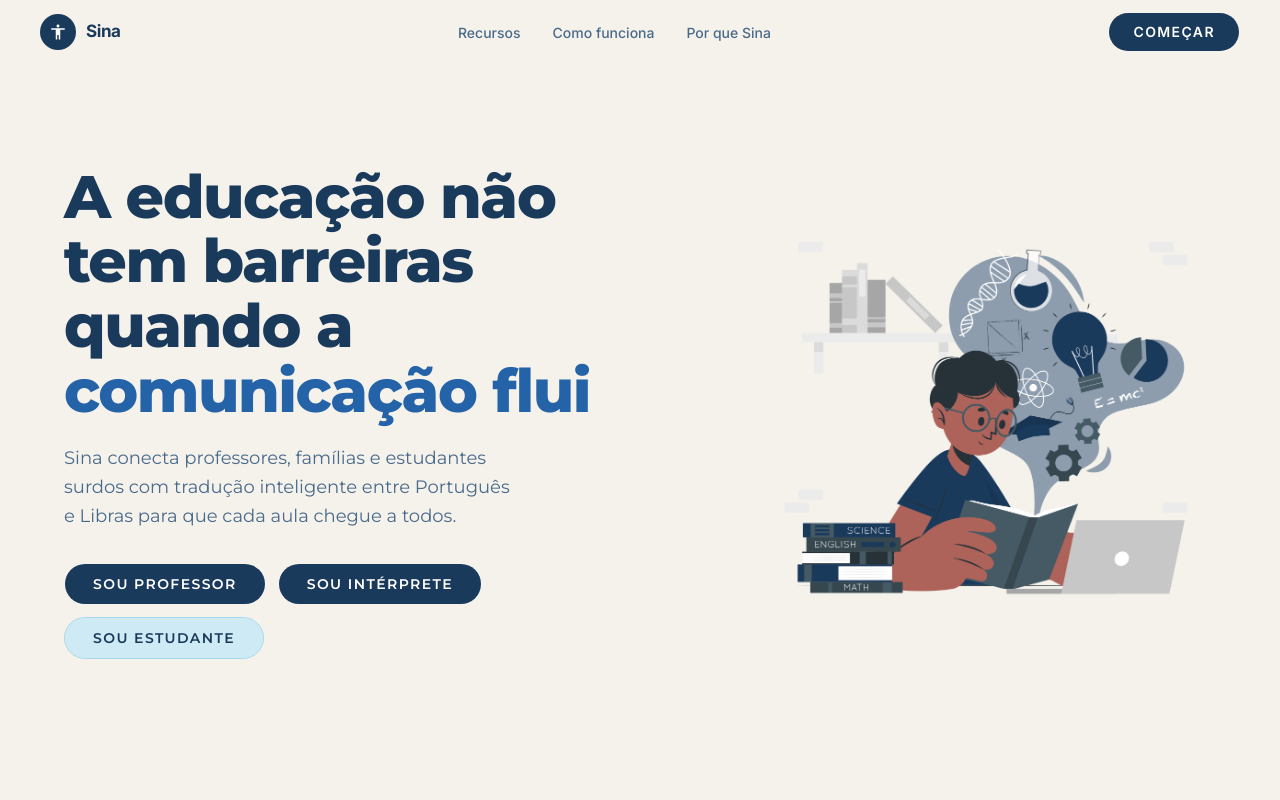
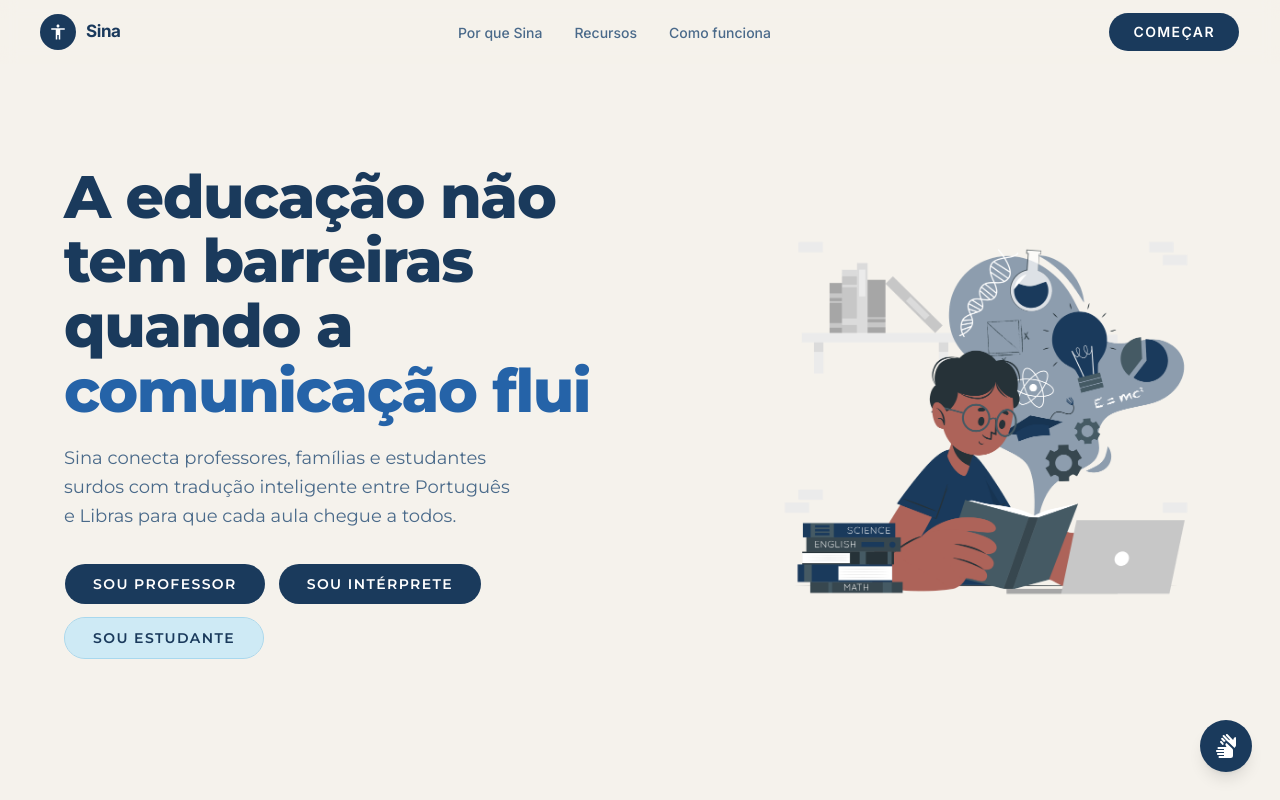
Before and after one commit to Anthonyysm/sina-accessibility, a Next.js app: page /LandingPage in a window 1280 px wide. Shown: the top 800 px of the page. Built offline with nearby package versions, Linux system fonts and the light colour scheme.

Commit message:
Feat: Botão FAB de libras e Navbar

```diff
--- /dev/null
+++ b/components/LibrasFAB.tsx
@@ -0,0 +1,29 @@
+"use client";
+
+import { useEffect, useRef } from "react";
+import { gsap } from "gsap";
+import { MdSignLanguage } from "react-icons/md";
+
+export default function LibrasFAB() {
+  const btnRef = useRef<HTMLButtonElement>(null);
+
+  useEffect(() => {
+    // Entrance animation after delay
+    gsap.fromTo(
+      btnRef.current,
+      { scale: 0, opacity: 0 },
+      { scale: 1, opacity: 1, duration: 0.5, ease: "back.out(1.7)", delay: 1.5 }
+    );
+  }, []);
+
+  return (
+    <button
+      ref={btnRef}
+      aria-label="Ativar VLibras"
+      title="Ativar VLibras"
+      className="fixed bottom-7 right-7 z-50 w-13 h-13 w-[52px] h-[52px] rounded-full bg-[#1a3a5c] text-white flex items-center justify-center shadow-lg hover:scale-110 hover:bg-[#0f2440] transition-all duration-200 cursor-pointer border-none"
+    >
+      <MdSignLanguage className="text-2xl" />
+    </button>
+  );
+}
--- a/components/Navbar.tsx
+++ b/components/Navbar.tsx
@@ -43,9 +43,9 @@ export default function Navbar() {
         {/* Links */}
         <ul className="hidden md:flex items-center gap-8 list-none">
           {[
+            { label: "Por que Sina", href: "#problema" },
             { label: "Recursos", href: "#recursos" },
             { label: "Como funciona", href: "#como-funciona" },
-            { label: "Por que Sina", href: "#problema" },
           ].map((link) => (
             <li key={link.href}>
               <a
```
